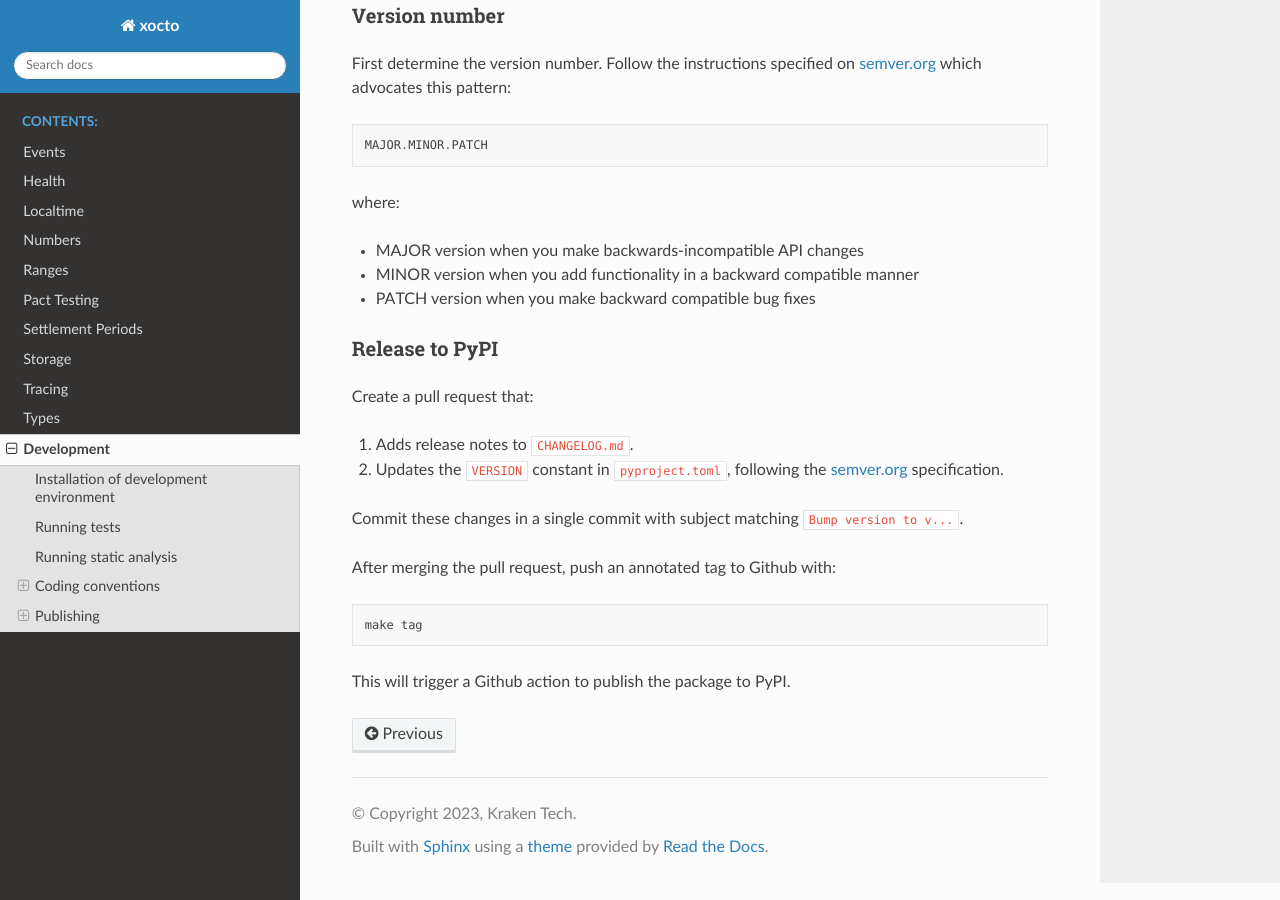
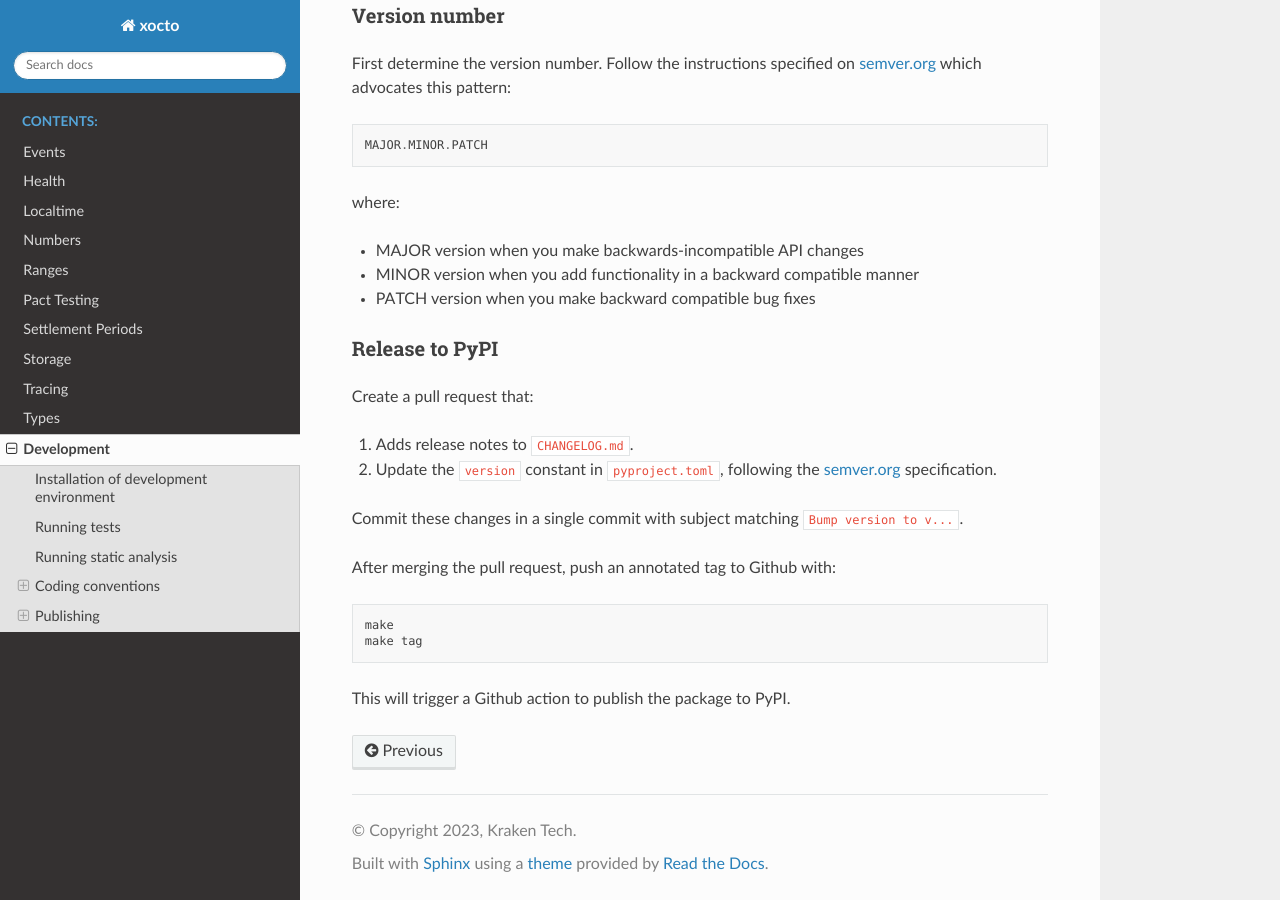
Before and after one commit to octoenergy/xocto, a Sphinx documentation site: the page built from docs/xocto/development.md, in a window 1280 px wide and 900 px high, scrolled down 1179 px. Built offline with Sphinx 7.4.7 and the Read the Docs theme 2.0.0, drawn with Linux system fonts in a browser that asks for light colours.

Commit message:
Tweak development release docs to clarify process
This also adds a missing PR link in the changelog.

````diff
--- a/docs/xocto/development.md
+++ b/docs/xocto/development.md
@@ -69,7 +69,7 @@
 
 1. Adds release notes to `CHANGELOG.md`.
 
-2. Updates the `VERSION` constant in `pyproject.toml`, following the
+2. Update the `version` constant in `pyproject.toml`, following the
    [semver.org](https://semver.org/) specification.
 
 Commit these changes in a single commit with subject matching
@@ -78,6 +78,7 @@
 After merging the pull request, push an annotated tag to Github with:
 
 ```sh
+make
 make tag
 ```
 
````
Also changed, not shown: CHANGELOG.md (+1 -1 lines).
